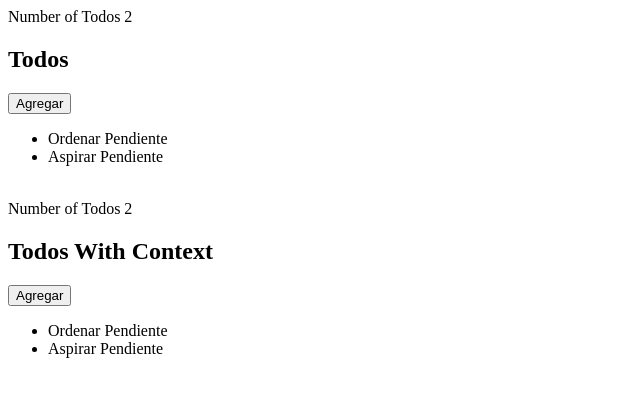
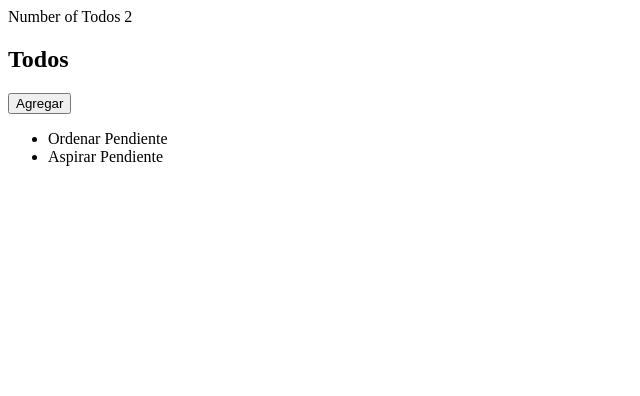
Before and after one commit to JorgeAlfaroAguirre/UltimateReact, a React (Vite) app in the folder 09-Gestión de estado global/todo/: page / in a window 1280 px wide. Shown: the top 396 px of the page, without its empty margins (0-640 px from the left). Built offline with nearby package versions, Linux system fonts and the light colour scheme.

Commit message:
custom provedirs

```diff
--- a/09-Gestión de estado global/todo/src/App.tsx
+++ b/09-Gestión de estado global/todo/src/App.tsx
@@ -2,8 +2,7 @@ import { useState } from "react";
 import { Todo } from "./types";
 import Dashboard from "./components/Dashboard";
 import MainContent from "./components/MainContent";
-import DashboardWithContext from "./components/DashboardWithContext";
-import MainContentWithContext from "./components/MainContentWithContext";
+import TodosContext from "./contexts/TodosContext";
 
 function App() {
   const [todos, setTodo] = useState<Todo[]>([
@@ -14,25 +13,13 @@ function App() {
   const addTodo = (todo: Todo) => {
     setTodo([todo, ...todos]);
   };
-  const [todosWithContext, setTodoWithContext] = useState<Todo[]>([
-    { id: 1, name: "Ordenar", completed: false },
-    { id: 2, name: "Aspirar", completed: false },
-  ]);
-
-  const addTodoWithContext = (todo: Todo) => {
-    setTodoWithContext([todo, ...todosWithContext]);
-  };
 
   return (
     <>
-      <Dashboard amount={todos.length} />
-      <MainContent todos={todos} addTodo={addTodo} />
-      <br />
-      <DashboardWithContext amount={todosWithContext.length} />
-      <MainContentWithContext
-        todos={todosWithContext}
-        addTodo={addTodoWithContext}
-      />
+      <TodosContext.Provider value={{ todos, addTodo }}>
+        <Dashboard />
+        <MainContent />
+      </TodosContext.Provider>
     </>
   );
 }
--- a/09-Gestión de estado global/todo/src/components/Dashboard.tsx
+++ b/09-Gestión de estado global/todo/src/components/Dashboard.tsx
@@ -1,7 +1,11 @@
-type Props = { amount: number };
+import { useContext } from "react";
+import TodosContext from "../contexts/TodosContext";
 
-const Dashboard = ({ amount }: Props) => {
-  return <>Number of Todos {amount}</>;
+type Props = {};
+
+const Dashboard = ({}: Props) => {
+  const { todos } = useContext(TodosContext);
+  return <>Number of Todos {todos.length}</>;
 };
 
 export default Dashboard;
--- a/09-Gestión de estado global/todo/src/components/DashboardWithContext.tsx
+++ /dev/null
@@ -1,7 +0,0 @@
-type Props = { amount: number };
-
-const DashboardWithContext = ({ amount }: Props) => {
-  return <>Number of Todos {amount}</>;
-};
-
-export default DashboardWithContext;
--- a/09-Gestión de estado global/todo/src/components/MainContent.tsx
+++ b/09-Gestión de estado global/todo/src/components/MainContent.tsx
@@ -1,12 +1,12 @@
-import { Todo } from "../types";
+import { useContext } from "react";
 import TodoList from "./TodoList";
+import TodosContext from "../contexts/TodosContext";
 
-type Props = {
-  todos: Todo[];
-  addTodo: (todo: Todo) => void;
-};
+type Props = {};
 
-const MainContent = ({ todos, addTodo }: Props) => {
+const MainContent = ({}: Props) => {
+  const { todos, addTodo } = useContext(TodosContext);
+
   return (
     <>
       <h2>Todos</h2>
--- a/09-Gestión de estado global/todo/src/components/MainContentWithContext.tsx
+++ b/09-Gestión de estado global/todo/src/components/MainContentWithContext.tsx
@@ -1,16 +1,15 @@
-import { Todo } from "../types";
+import { useContext } from "react";
 import TodoList from "./TodoList";
+import TodosContext from "../contexts/TodosContext";
 
-type Props = {
-  todos: Todo[];
-  addTodo: (todo: Todo) => void;
-};
+type Props = {};
 
-const MainContentWithContext = ({ todos, addTodo }: Props) => {
+const MainContentWithContext = ({}: Props) => {
+  const { todosWithContext, addTodoWithContext } = useContext(TodosContext);
   return (
     <>
       <h2>Todos With Context</h2>
-      <TodoList todos={todos} addTodo={addTodo} />
+      <TodoList todos={todosWithContext} addTodo={addTodoWithContext} />
     </>
   );
 };
```
Also changed, not shown: 1 other file (tests, documents, lock files or other folders).
